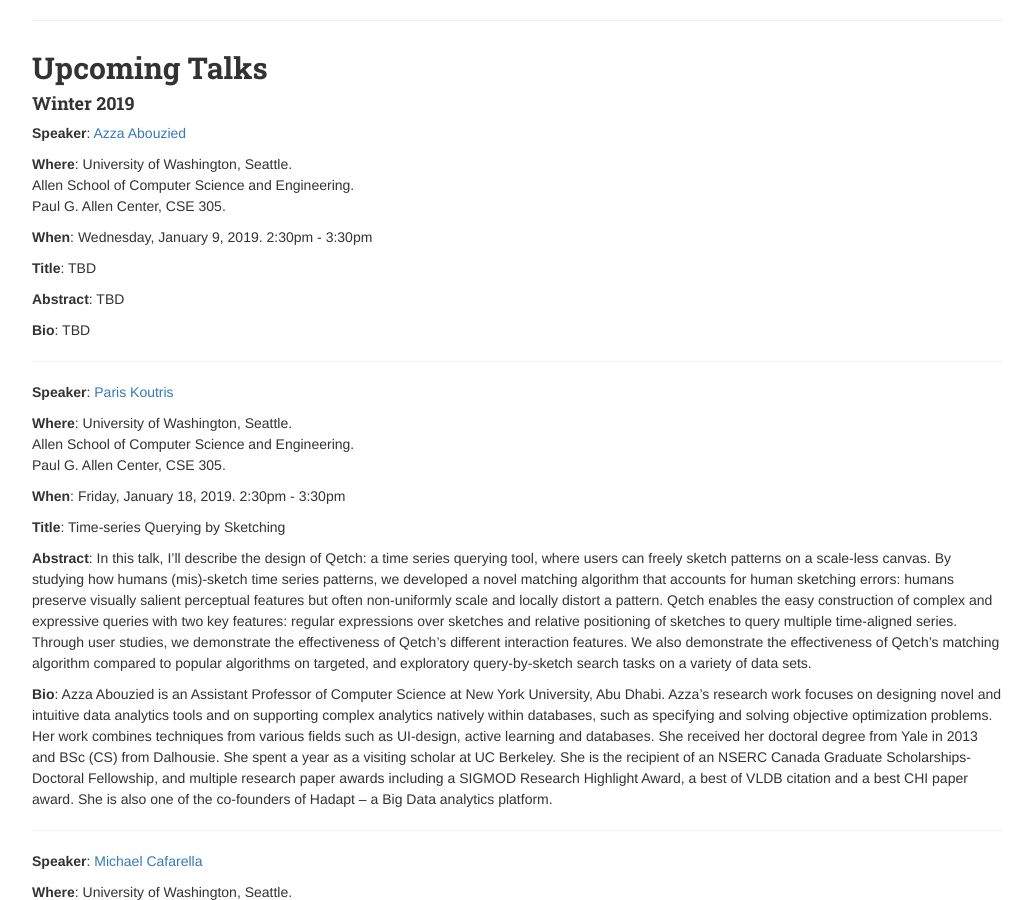
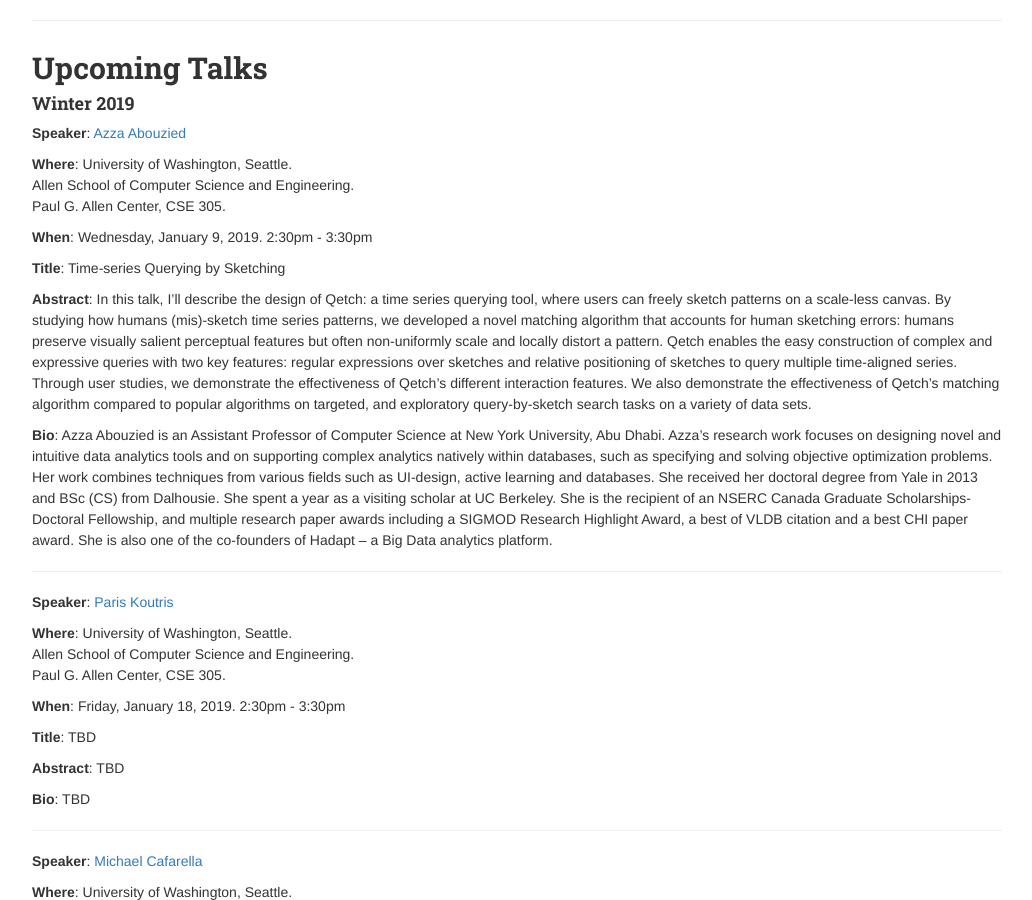
Before and after one commit to uwdb/website, a Jekyll site: the page built from nwds/nwds.markdown, in a window 1280 px wide and 900 px high, scrolled down 339 px. Shown: the whole window, without its empty margins (123-1155 px from the left). Built offline with Jekyll 4.4.1, drawn with Linux system fonts in a browser that asks for light colours; nearby versions of some CDN libraries; some of the changed lines change nothing that is shown.

Commit message:
Update nwds.markdown

```diff
--- a/nwds/nwds.markdown
+++ b/nwds/nwds.markdown
@@ -30,15 +30,15 @@
 Wednesday, January 9, 2019. 2:30pm - 3:30pm</p>
 
 <p><strong>Title</strong>:
-TBD
+Time-series Querying by Sketching
 </p>
 
 <p><strong>Abstract</strong>:
-TBD
+In this talk, I’ll describe the design of Qetch: a time series querying tool, where users can freely sketch patterns on a scale-less canvas.  By studying how humans (mis)-sketch time series patterns, we developed a novel matching algorithm that accounts for human sketching errors: humans preserve visually salient perceptual features but often non-uniformly scale and locally distort a pattern. Qetch enables the easy construction of complex and expressive queries with two key features: regular expressions over sketches and relative positioning of sketches to query multiple time-aligned series. Through user studies, we demonstrate the effectiveness of Qetch’s different interaction features. We also demonstrate the effectiveness of Qetch’s matching algorithm compared to popular algorithms on targeted, and exploratory query-by-sketch search tasks on a variety of data sets.
 </p>
 
 <p><strong>Bio</strong>:
-TBD
+Azza Abouzied is an Assistant Professor of Computer Science at New York University, Abu Dhabi. Azza’s research work focuses on designing novel and intuitive data analytics tools and on supporting complex analytics natively within databases, such as specifying and solving objective optimization problems. Her work combines techniques from various fields such as UI-design, active learning and databases. She received her doctoral degree from Yale in 2013 and BSc (CS) from Dalhousie. She spent a year as a visiting scholar at UC Berkeley. She is the recipient of an NSERC Canada Graduate Scholarships-Doctoral Fellowship, and multiple research paper awards including a SIGMOD Research Highlight Award, a best of VLDB citation and a best CHI paper award. She is also one of the co-founders of Hadapt – a Big Data analytics platform.
 </p>
 
 ---
@@ -54,15 +54,15 @@
 Friday, January 18, 2019. 2:30pm - 3:30pm</p>
 
 <p><strong>Title</strong>:
-Time-series Querying by Sketching
+TBD
 </p>
 
 <p><strong>Abstract</strong>:
-In this talk, I’ll describe the design of Qetch: a time series querying tool, where users can freely sketch patterns on a scale-less canvas.  By studying how humans (mis)-sketch time series patterns, we developed a novel matching algorithm that accounts for human sketching errors: humans preserve visually salient perceptual features but often non-uniformly scale and locally distort a pattern. Qetch enables the easy construction of complex and expressive queries with two key features: regular expressions over sketches and relative positioning of sketches to query multiple time-aligned series. Through user studies, we demonstrate the effectiveness of Qetch’s different interaction features. We also demonstrate the effectiveness of Qetch’s matching algorithm compared to popular algorithms on targeted, and exploratory query-by-sketch search tasks on a variety of data sets.
+TBD
 </p>
 
 <p><strong>Bio</strong>:
-Azza Abouzied is an Assistant Professor of Computer Science at New York University, Abu Dhabi. Azza’s research work focuses on designing novel and intuitive data analytics tools and on supporting complex analytics natively within databases, such as specifying and solving objective optimization problems. Her work combines techniques from various fields such as UI-design, active learning and databases. She received her doctoral degree from Yale in 2013 and BSc (CS) from Dalhousie. She spent a year as a visiting scholar at UC Berkeley. She is the recipient of an NSERC Canada Graduate Scholarships-Doctoral Fellowship, and multiple research paper awards including a SIGMOD Research Highlight Award, a best of VLDB citation and a best CHI paper award. She is also one of the co-founders of Hadapt – a Big Data analytics platform.
+TBD
 </p>
 
 ---
```
